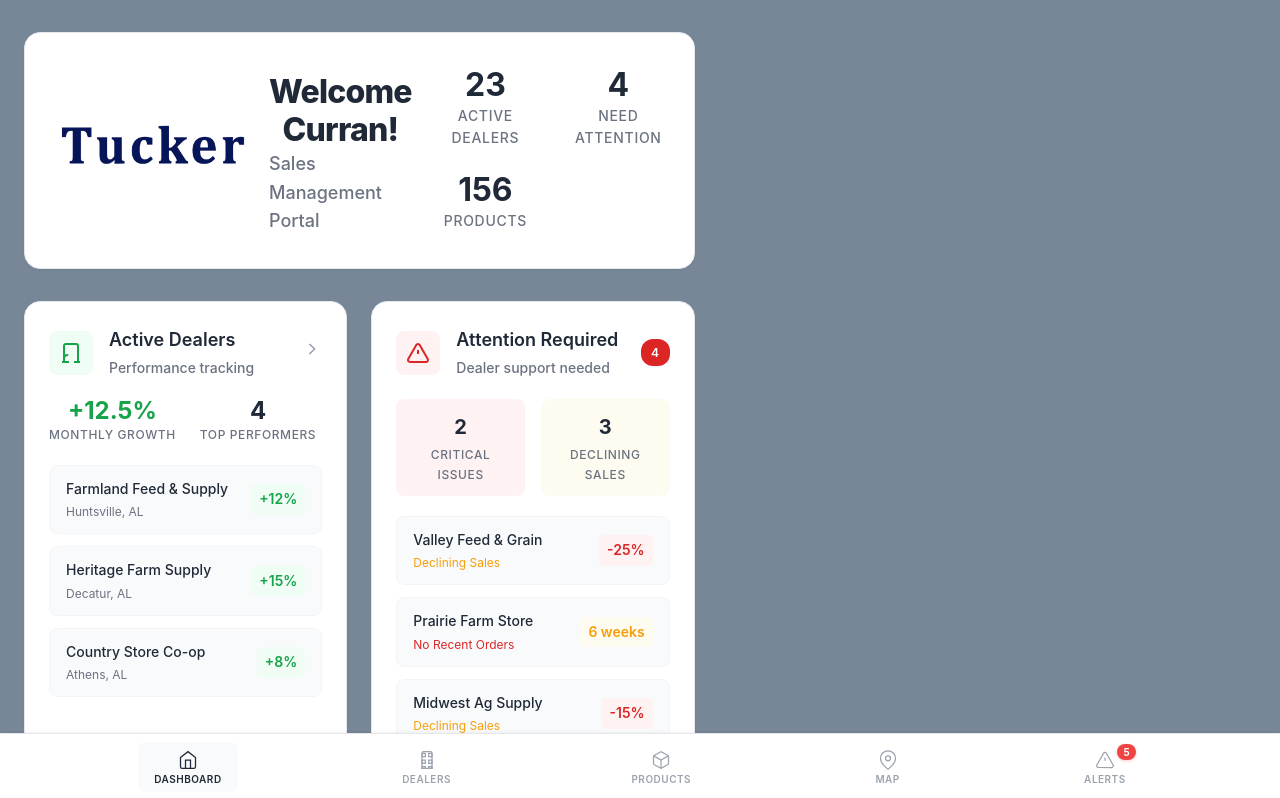
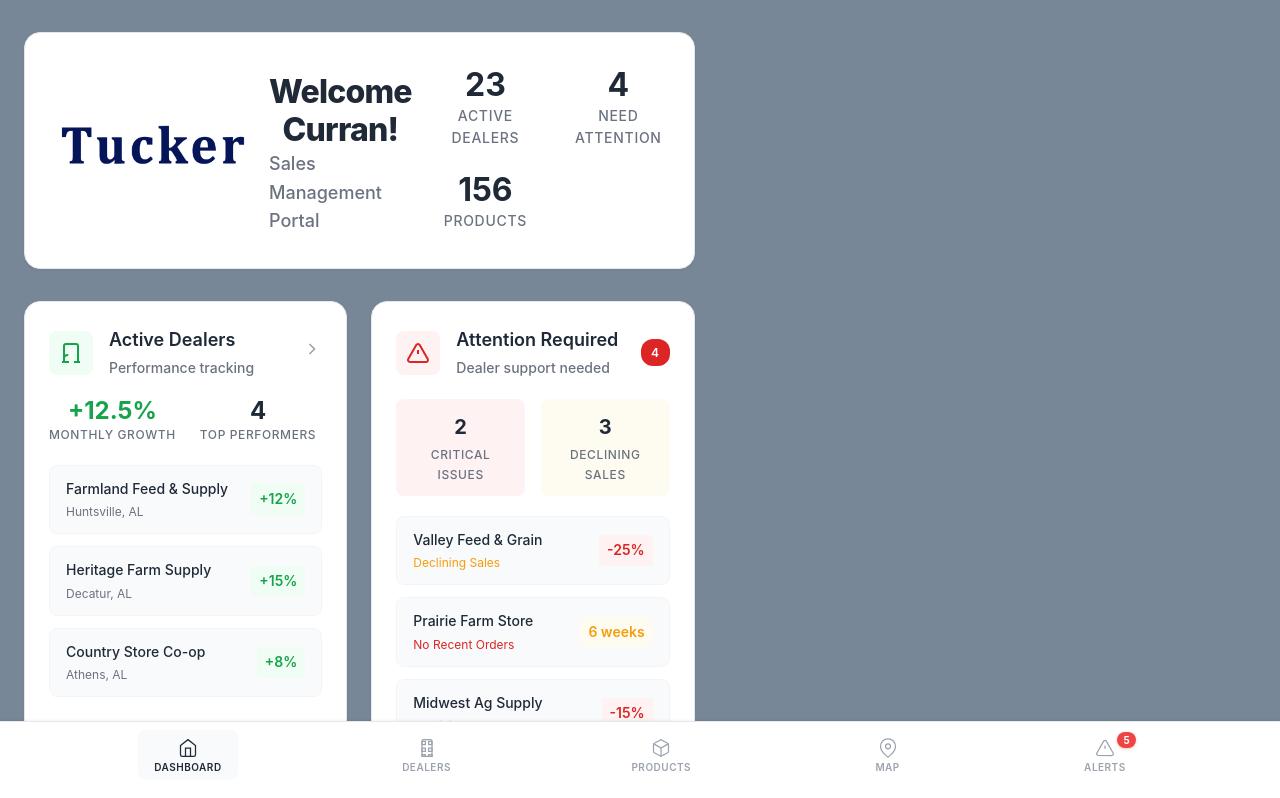
Before and after one commit to tuckermillingllc/sales-app, a Vue app in the folder sales-app-frontend/: page / in a window 1280 px wide. Shown: the top 798 px of the page. Built offline with nearby package versions, Linux system fonts and the light colour scheme.

Commit message:
increase bottom padding

```diff
--- a/sales-app-frontend/src/components/BottomNavigation.vue
+++ b/sales-app-frontend/src/components/BottomNavigation.vue
@@ -91,7 +91,7 @@ const handleTabClick = (tab: string) => {
   right: 0;
   background: #ffffff;
   border-top: 1px solid #e5e7eb;
-  padding: 8px 0 max(8px, env(safe-area-inset-bottom));
+  padding: 8px 0 max(20px, env(safe-area-inset-bottom));
   z-index: 1000;
   box-shadow: 0 -1px 3px rgba(0, 0, 0, 0.05);
 }
```
